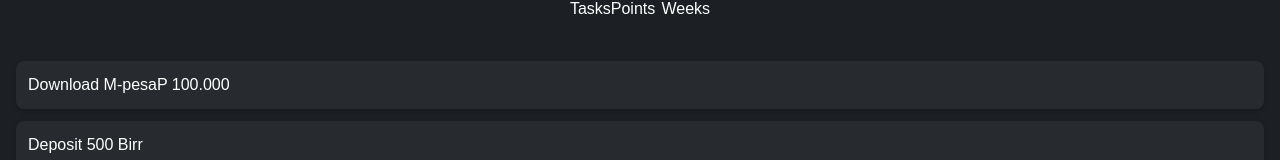
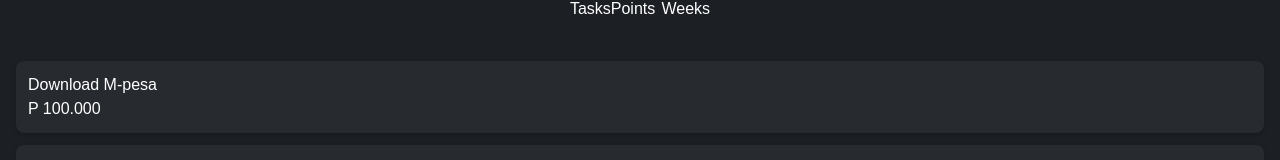
Before and after one commit to Maedot-Asrat/Telegram_Mini_App, a React (Vite) app: page /task in a window 1280 px wide. Shown: the part 547-707 px from the top of the page. Built offline with nearby package versions, Linux system fonts and the light colour scheme.

Commit message:
Maddy Hamster

```diff
--- a/src/TaskPage.tsx
+++ b/src/TaskPage.tsx
@@ -39,9 +39,9 @@
       </div>
       <div className="tasks-section mt-6 px-4">
         <div className="task-card">
-        <a href="https://play.google.com/store/apps/details?id=et.safaricom.mpesa.lifestyle" target="_blank" rel="noopener noreferrer">
+        <p><a href="https://play.google.com/store/apps/details?id=et.safaricom.mpesa.lifestyle" target="_blank" rel="noopener noreferrer">
             Download M-pesa
-          </a>
+          </a></p>
           <span>P 100.000</span>
         </div>
         <div className="task-card">
```
